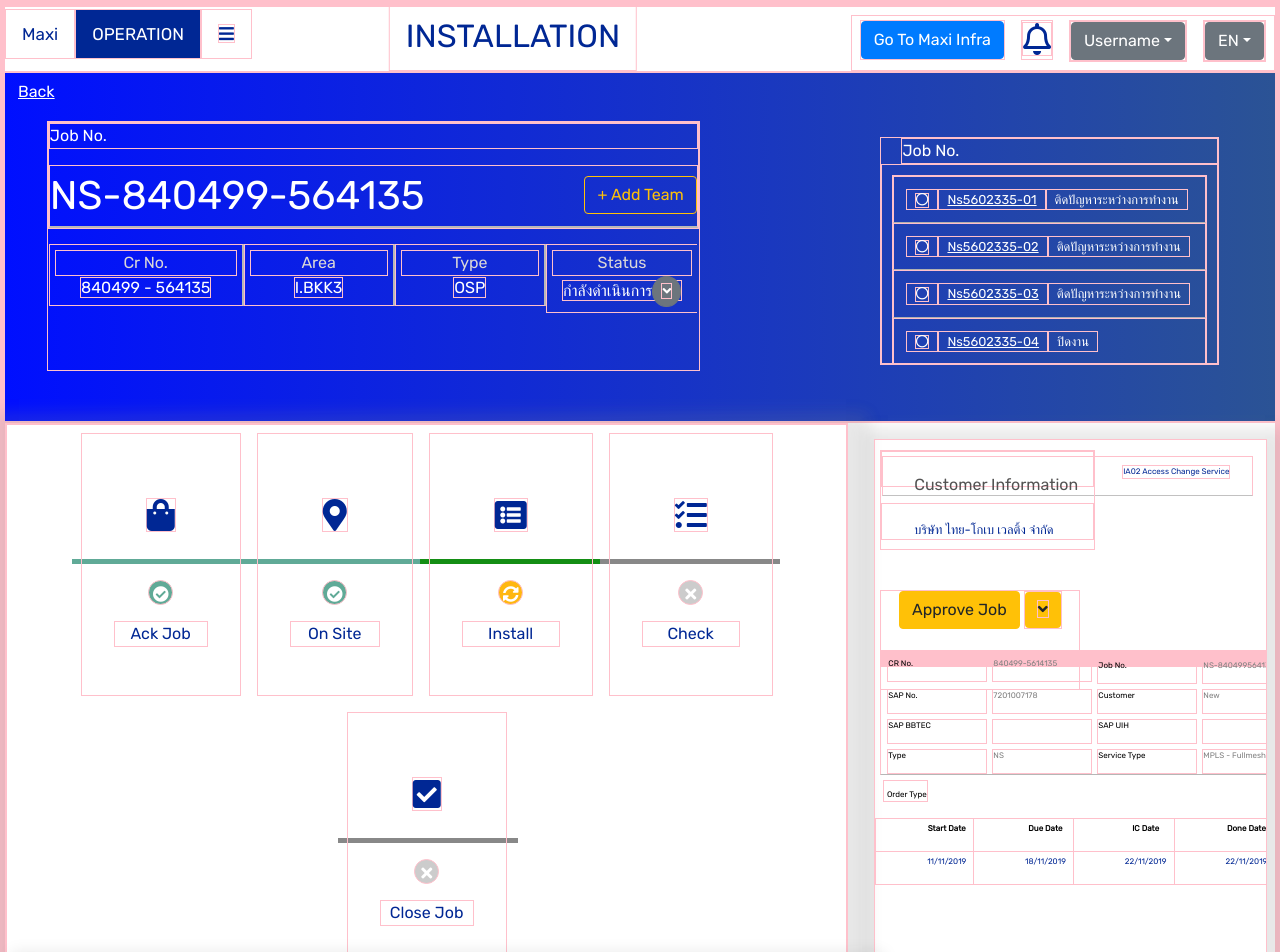
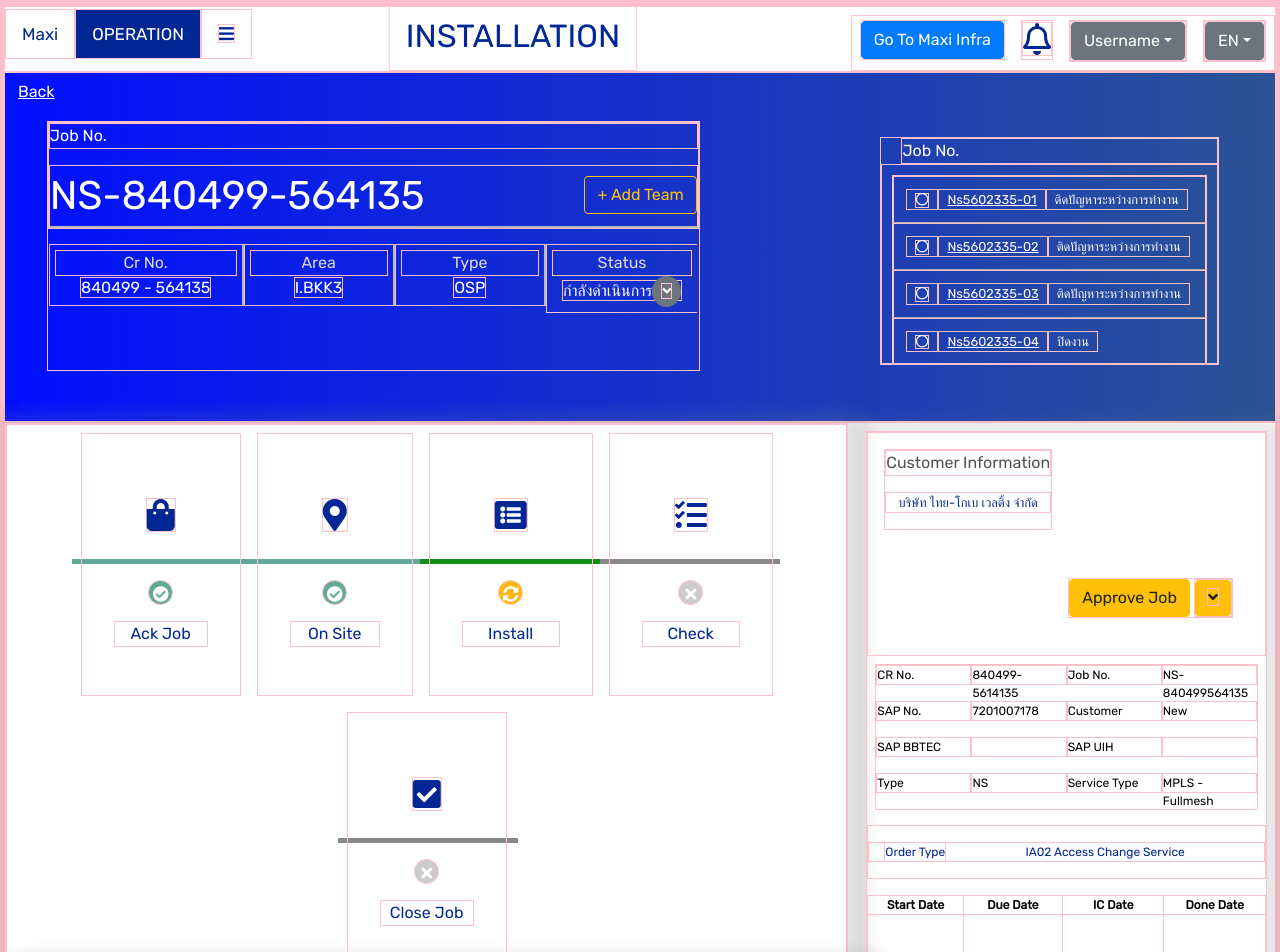
Before and after one commit to masty123/benjajinda_test, a React (Create React App) app: page / in a window 1280 px wide. Shown: the top 952 px of the page. Built offline with nearby package versions, Linux system fonts and the light colour scheme.

Commit message:
finish right side bar #1

```diff
--- a/src/components/JobStatus/JobStatus.css
+++ b/src/components/JobStatus/JobStatus.css
@@ -3,7 +3,7 @@ body {
     resize: none;
 }
 
-
+/*---------------------------- Job Status ---------------------------- */
 
 .jobstatuscontainer{
     display: grid;
@@ -95,55 +95,43 @@ ul li:nth-child(2) .iconStatus::after{
 }
 
 
-/* Customer Information */
+/*---------------------------- Customer Information ---------------------------- */
 
 .customer-info-container{
    grid-column: 9 / 13;
-   margin: 1rem 0.5rem -1rem 1rem;
-   overflow: hidden;
-   /* margin-left: 4rem; */
-
-    box-shadow:  5px 5px 15px 15px rgba(255, 255, 255, 0.1),
+   margin: 0.5rem;
+   overflow:auto;
+   box-shadow:  5px 5px 15px 15px rgba(255, 255, 255, 0.1),
                  5px  5px 15px 15px rgba(0,0,0,0.1);
 }
 
+.customer-info-top-section {
+    height: 40%;
+}
+
 .title-container {
-    width: 215px;
-	height: 100px;
-    float:left; /** add this **/
-    /* border: 5px solid lime;  */
-	margin: 10px 5px auto 5px;
-    overflow: hidden;
-
+	margin: 1rem;
+    display:inline-block;
+    float:left;
 }
 
 .title {
     font-size: 1rem;
-    text-align: left;
-    padding-top: 2rem;
-    padding-left: 2rem;
-    line-height: 0.1rem;
     color: rgb(83, 82, 82);
 
 }
 
 .company-title {
     font-size: 0.8rem;
-    text-align: left;
-    padding-top: 1rem;
-    padding-left: 2rem;
 }
 
 .buttonJob {
-    width: 200px;
-	height: 100px;
-    float:left; /** add this! **/
-    overflow: hidden;
-	margin: 40px 10px auto 5px;
+    display: inline-block;
+    float:right;
+    margin: 2rem;
 }
 
 /* Dropdown button */
-
 
 .dropbtn {
     font-size: 16px;
@@ -170,48 +158,22 @@ ul li:nth-child(2) .iconStatus::after{
 }
 
 .dropdown:hover .dropdown-content {
-   padding:0rem 0rem 0rem 0rem;
+   padding:0rem;
    display: block;
    left: -7.8rem;
 }
 
-.order-type-section {
-    margin: 1rem 0.8rem 0.25rem 0.4rem;
-    border-bottom: 1px solid rgb(194, 193, 193);
-}
-
-.order-type,
-.order-type-description {
-    font-size: 0.5rem;
+.content-info{
+    font-size: 0.75rem;
+    margin: 0.5rem;
     display: inline-block;
 }
 
-.order-type {
-    padding-top: 0.5rem;
-    padding-left: 0.2rem;
-    float: left;
+.content-info p{
     color: black;
-}
-
-.content-info{
-    width: 430px;
-    height: auto;
+    width: 25%;
+	height: 20px;
     float:left;
-    /* border: 5px solid lime;  */
-    margin: -40px 5px 5px 5px;
-    overflow: hidden;
-    font-size: 0.5rem;
-    border-bottom: 1px solid rgb(182, 182, 182);
-}
-
-.content-info div p{
-    color: black;
-    width: 100px;
-	height: 25px;
-    float:left;
-    overflow: hidden;
-    margin: 5px auto auto 5px;
-    /* border: 5px solid yellow; */
     text-align: left;
 }
 
@@ -219,26 +181,46 @@ ul li:nth-child(2) .iconStatus::after{
     color: grey;
 }
 
+.order-type-section {
+    margin: 0rem;
+    padding-top: 1rem;
+    font-size: 0.75rem;
+}
+
+.order-type-section .order-type {
+
+    display: inline-block;
+    float:left;
+    margin-left: 1rem;
+}
+
+
 /* Job Date Table */
+
+
 .content-table {
-  font-size: 0.5rem;
-  min-width: 400px;
-  height:auto;
-  overflow: hidden;
+  font-size: 0.75rem;
+  width: 100%;
+  height: 100%;
+  margin-top: 1rem;
   margin-bottom: 1rem;
 }
 
 .content-table thead tr {
+    margin: 10rem;
   text-align: center;
   font-weight: bold;
+
 }
 
 .content-table th,
 .content-table td {
-    padding-top: 0.25rem;
+    /* padding-top: 0.25rem;
     padding-left: 2.75rem;
-    padding-bottom: 1rem;
+    padding-bottom: 1rem; */
 }
+
+/* ---------------------- Third - Tap ----------------------  */
 
  .table-div {
     height: auto;
--- a/src/components/JobStatus/JobStatus.js
+++ b/src/components/JobStatus/JobStatus.js
@@ -57,8 +57,10 @@ class JobStatus extends Component {
                         </ul>
                     </div>
 
+
+
                     <div className="customer-info-container">
-
+                        <div className="customer-info-top-section">
                             <div className="title-container">
                                 <p className="title">Customer Information</p>
                                 <p className="company-title">บริษัท ไทย-โกเบ เวลติ้ง จำกัด</p>
@@ -74,48 +76,49 @@ class JobStatus extends Component {
                                         </div>
                                     </div>
                             </div>
+                        </div>
 
                         <div className="content-info">
 
-                            <div>
+                                {/* <div> */}
                                     <p>CR No.</p>
                                     <p>840499-5614135</p>
-                            </div>
+                                {/* </div> */}
 
-                             <div>
+                                {/* <div> */}
                                     <p>Job No.</p>
                                     <p>NS-840499564135</p>
-                            </div>
+                                {/* </div> */}
 
-                            <div>
+                                {/* <div> */}
                                     <p>SAP No.</p>
                                     <p>7201007178</p>
-                            </div>
+                                {/* </div> */}
 
-                            <div>
+                                {/* <div> */}
                                     <p>Customer</p>
                                     <p>New</p>
-                            </div>
+                                {/* </div> */}
 
-                             <div>
+                                {/* <div> */}
                                     <p>SAP BBTEC</p>
                                     <p></p>
-                            </div>
+                                {/* </div> */}
 
-                             <div>
+                                {/* <div> */}
                                     <p>SAP UIH</p>
                                     <p></p>
-                            </div>
+                                {/* </div> */}
 
-                            <div>
+                                {/* <div> */}
                                     <p>Type</p>
                                     <p>NS</p>
-                            </div>
+                                {/* </div> */}
 
-                            <div>
+                                {/* <div> */}
                                     <p>Service Type</p>
                                     <p>MPLS - Fullmesh</p>
-                            </div>
+                                {/* </div>  */}
                             </div>
 
                             <div className="order-type-section">
@@ -123,7 +126,8 @@ class JobStatus extends Component {
                                 <p className="order-type-description"> IA02 Access Change Service </p>
                             </div>
 
-                        <table class="content-table">
+
+                            <table className="content-table">
                                 <thead>
                                     <tr>
                                         <th>Start Date</th>
@@ -141,6 +145,7 @@ class JobStatus extends Component {
                                     </tr>
                                 </tbody>
                             </table>
+
                 </div>
 
                      <div className="customer-info-container">
```
Lines whose indentation alone changed are shown as unchanged.
